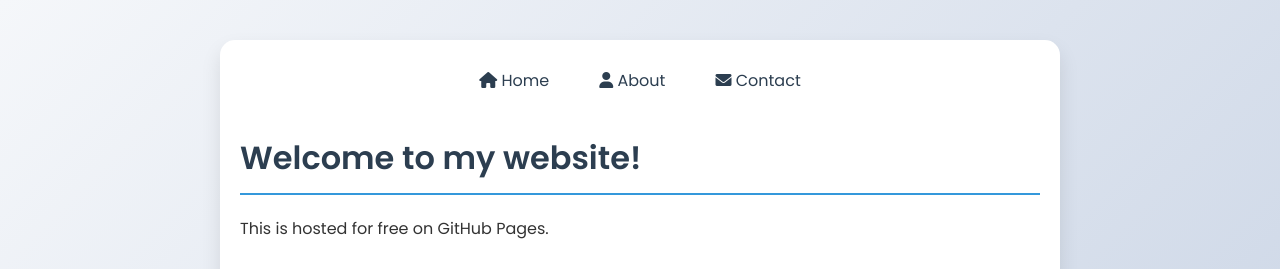
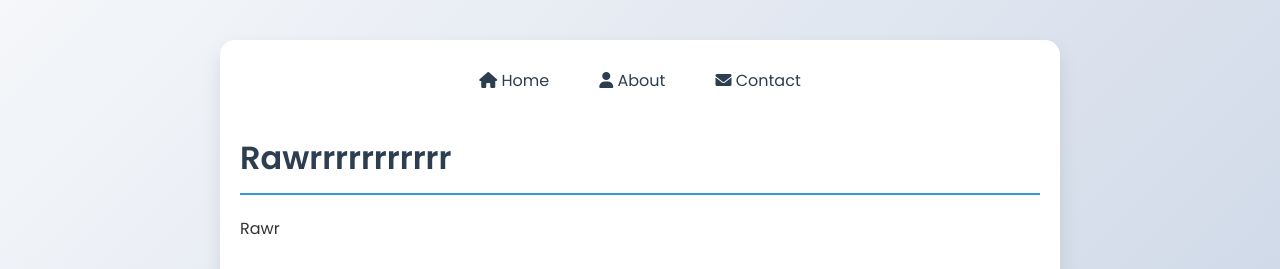
Before and after one commit to griffinheff/griffinheff, a plain HTML site: page index.html in a window 1280 px wide. Shown: the top 269 px of the page. Drawn offline with Linux system fonts and the light colour scheme.

Commit message:
Update index.html

```diff
--- a/index.html
+++ b/index.html
@@ -15,8 +15,8 @@
             <a href="#about" class="nav-link"><i class="fas fa-user"></i> About</a>
             <a href="#contact" class="nav-link"><i class="fas fa-envelope"></i> Contact</a>
         </nav>
-        <h1>Welcome to my website!</h1>
-        <p>This is hosted for free on GitHub Pages.</p>
+        <h1>Rawrrrrrrrrrrr</h1>
+        <p>Rawr</p>
         <div class="social-links">
             <a href="https://github.com/yourusername" class="social-button">
                 <i class="fab fa-github"></i> GitHub
```
